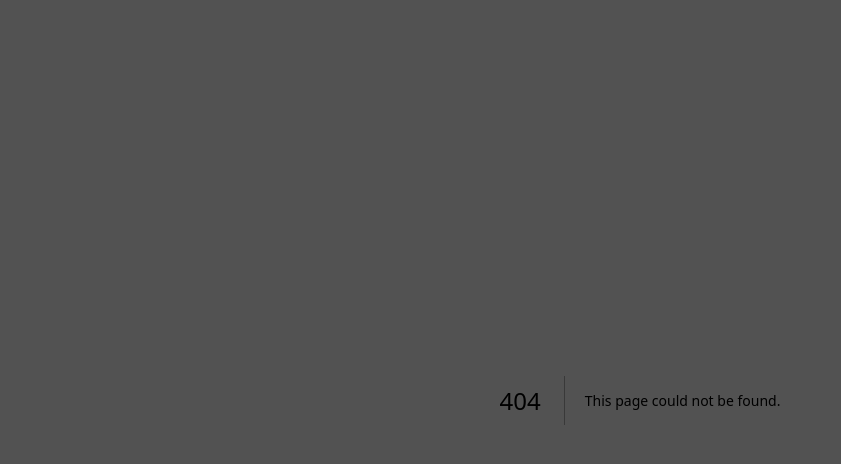
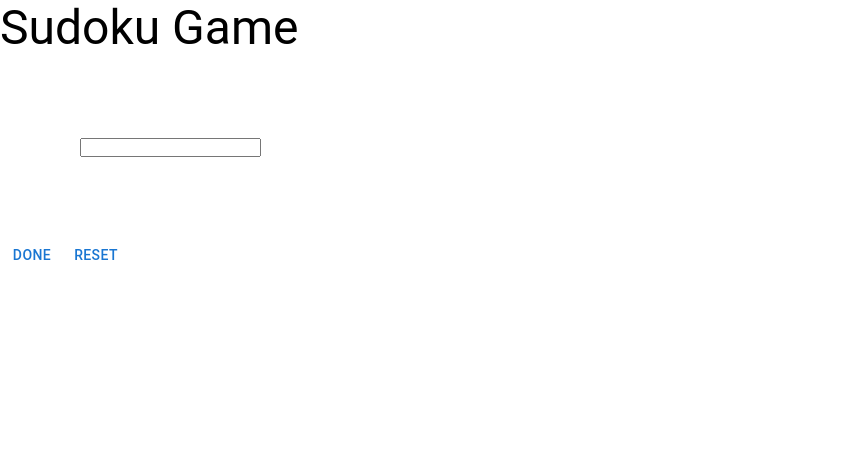
Before and after one commit to AeenPah/sudoku-app, a Next.js app: page /sudoko-game in a window 1280 px wide. Before the commit this address had no page. Shown: the top 464 px of the page, without its empty margins (0-841 px from the left). Built offline with nearby package versions, Linux system fonts and the light colour scheme.

Commit message:
set primary structure for sudoku component.

```diff
--- a/src/app/globals.css
+++ b/src/app/globals.css
@@ -1,5 +1,4 @@
 * {
-  background-color: rgb(82, 82, 82);
   box-sizing: border-box;
   margin: 0;
   padding: 0;
--- /dev/null
+++ b/src/app/sudoko-game/page.tsx
@@ -0,0 +1,21 @@
+import SudokuPuzzle from "@/components/SudokuPuzzle/SudokuPuzzle";
+import { Box, Button, Stack, Typography } from "@mui/material";
+
+function page() {
+  return (
+    <Stack>
+      <Typography variant="h3">Sudoku Game</Typography>
+      {/* TODO: Add Sudoku Puzzle */}
+      <Box m={10}>
+        <SudokuPuzzle />
+      </Box>
+      {/* TODO: Add buttons  */}
+      <Stack direction="row">
+        <Button>Done</Button>
+        <Button>Reset</Button>
+      </Stack>
+    </Stack>
+  );
+}
+
+export default page;
--- /dev/null
+++ b/src/components/SudokuPuzzle/SudokuPuzzle.tsx
@@ -0,0 +1,11 @@
+function SudokuPuzzle() {
+  return (
+    <div>
+      <div>
+        <input type="text" />
+      </div>
+    </div>
+  );
+}
+
+export default SudokuPuzzle;
```
Also changed, not shown: src/app/page.tsx (+19 -1 lines).
